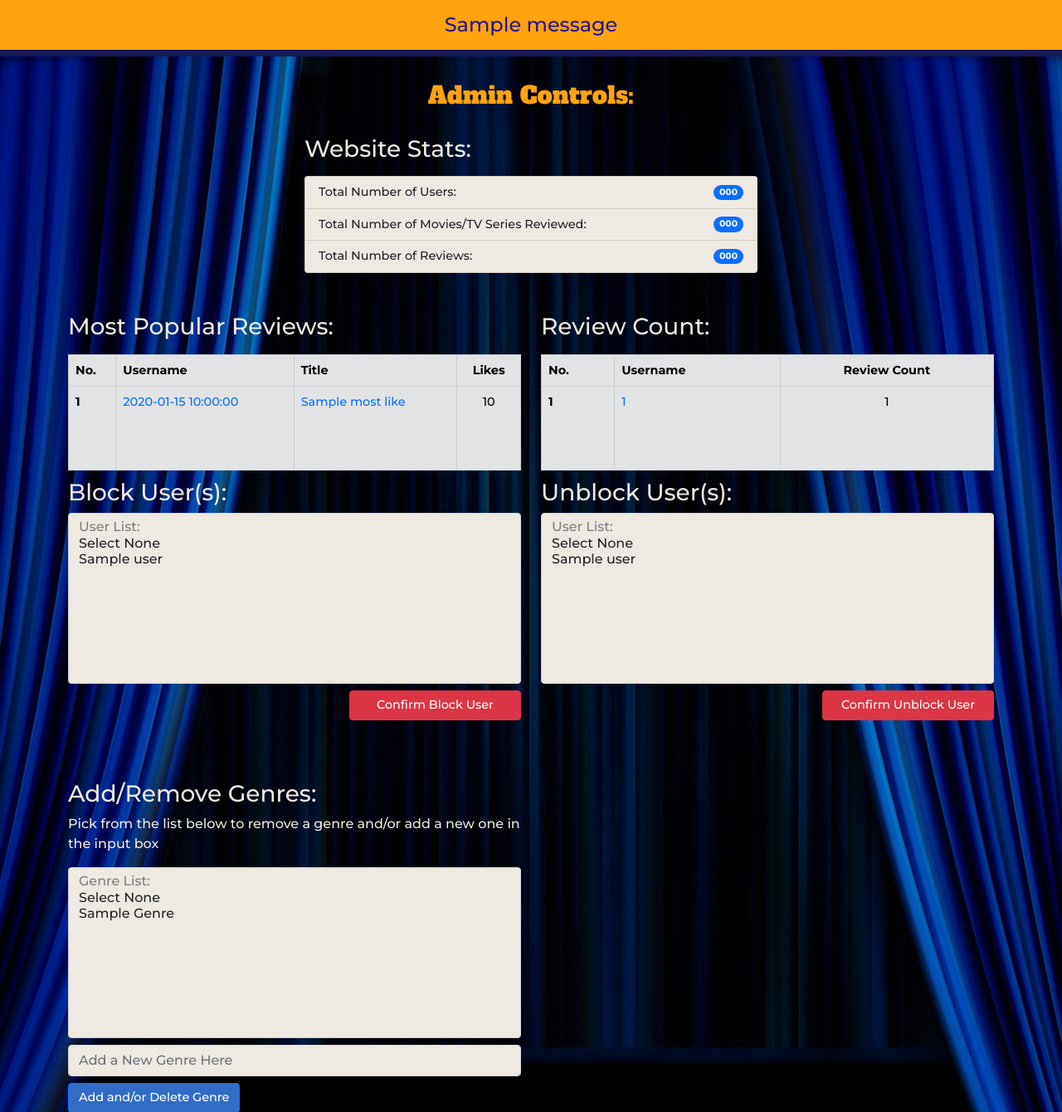
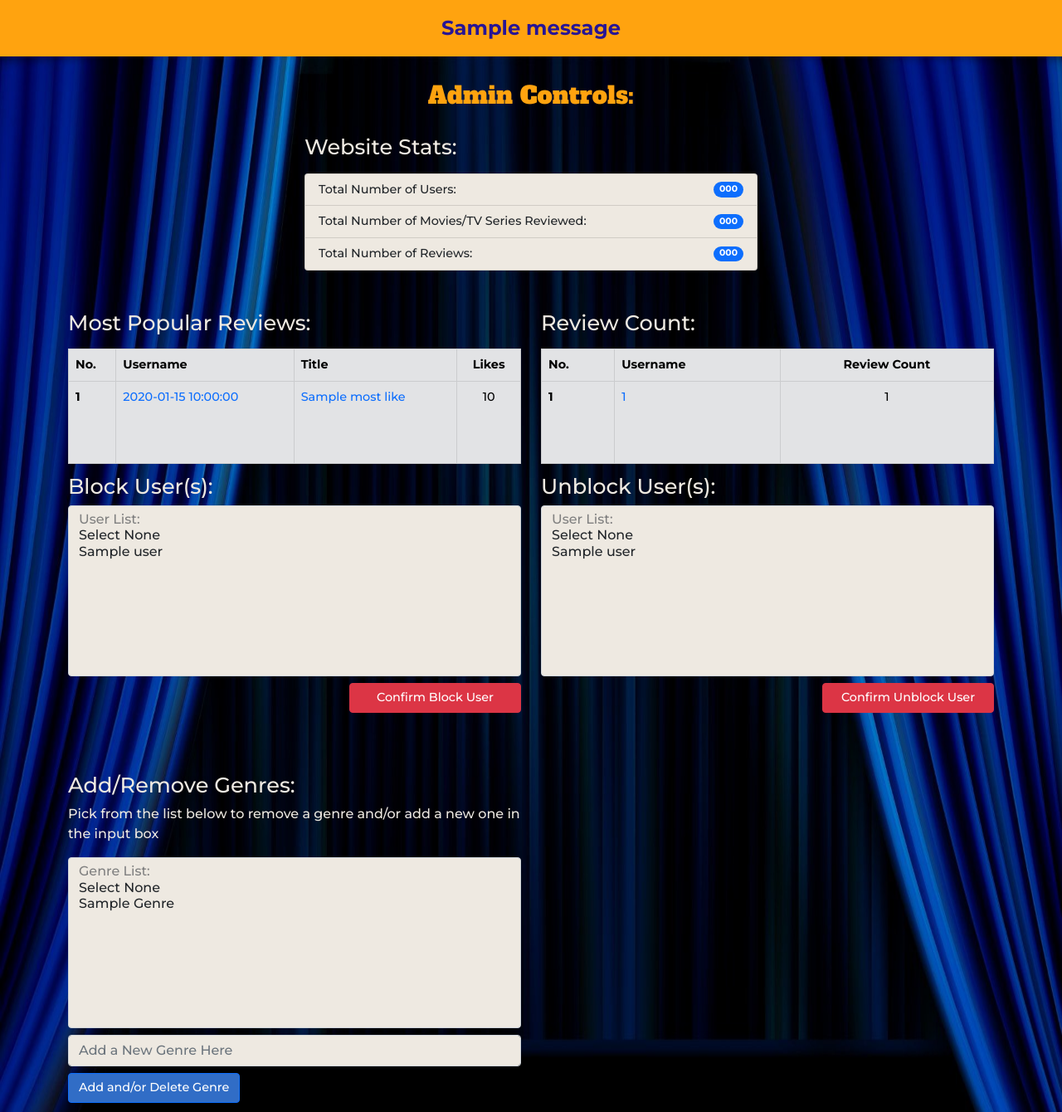
Before and after one commit to robot5000-design/ms3, a Flask app: template templates/admin_controls.html in a window 1280 px wide. Shown: the part 114-1454 px from the top of the page at 83% size. Run offline with Flask 2, Linux system fonts and the light colour scheme; the template is opened without the code that fills it: most values are stand-ins (such as "Sample title", 1, 10 or a date in 2020); one stand-in notice (Sample message) is shown; some libraries are stand-ins or nearby versions.

Commit message:
Tidy heading order and some other styling

```diff
--- a/static/css/style.css
+++ b/static/css/style.css
@@ -49,16 +49,18 @@ i {
   color: #ffa30f;
 }
 
-h1,
 .primary-brand {
   font-size: 1.7em;
   line-height: 1.2em;
 }
 
-h2,
 .secondary-brand {
   font-size: 1.2em;
   line-height: 1.2em;
+}
+
+h2 {
+  font-size: calc(1.2rem + .5vw);
 }
 
 .heading {
@@ -171,6 +173,10 @@ h2,
 
 .flash {
   background-color: #ffa30f;
+}
+
+.flash-msg {
+  font-size: calc(1.275rem + .3vw);
   font-weight: 700;
   color: #281594;
 }
@@ -415,7 +421,7 @@ body .carousel-control-next-icon {
 /*--------------------------------------------------------Modal */
 
 .modal {
-  color: #8b8989;
+  color: #51585e;
 }
 
 /*--------------------------------------------------------Footer */
--- a/templates/admin_controls.html
+++ b/templates/admin_controls.html
@@ -13,7 +13,7 @@
         </div>
         <div class="row">
             <div class="col-12 col-lg-6 offset-lg-3 pb-5">
-                <h3>Website Stats:</h3>
+                <h2>Website Stats:</h2>
                 <ul class="list-group stats-group mt-3">
                     <li class="list-group-item d-flex justify-content-between align-items-center">
                         Total Number of Users:
@@ -32,7 +32,7 @@
         </div>
         <div class="row">
             <div class="col-12 col-lg-6">
-                <h3>Most Popular Reviews:</h3>
+                <h2>Most Popular Reviews:</h2>
                 <table class="table table-hover table-secondary table-bordered mt-3 mb-5">
                     <thead>
                         <tr>
@@ -65,7 +65,7 @@
                 </table>
             </div>
             <div class="col-12 col-lg-6">
-                <h3>Review Count:</h3>
+                <h2>Review Count:</h2>
                 <table class="table reviews-table table-hover table-secondary table-bordered mt-3 mb-5">
                     <thead>
                         <tr>
@@ -93,7 +93,7 @@
         </div>
         <div class="row mb-5 mt-4">
             <div class="col-12 col-lg-6 pb-4">
-                <h3>Block User(s):</h3>
+                <h2>Block User(s):</h2>
                 <form class="" action="{{ url_for('admin_controls') }}" method="POST">
                     <input type="hidden" name="csrf_token" value="{{ csrf_token() }}" />
                     <select class="form-select select-user mb-2" name="block-selected" size="10"
@@ -115,7 +115,7 @@
                 </form>
             </div>
             <div class="col-12 col-lg-6">
-                <h3>Unblock User(s):</h3>
+                <h2>Unblock User(s):</h2>
                 <form class="" action="{{ url_for('admin_controls') }}" method="POST">
                     <input type="hidden" name="csrf_token" value="{{ csrf_token() }}" />
                     <select class="form-select select-user mb-2" name="unblock-selected" size="10"
@@ -137,7 +137,7 @@
         </div>
         <div class="row">
             <div class="col-12 col-lg-6 mb-4">
-                <h3>Add/Remove Genres:</h3>
+                <h2>Add/Remove Genres:</h2>
                 <p>
                     Pick from the list below to remove a genre and/or add a new one in the
                     input box
--- a/templates/base.html
+++ b/templates/base.html
@@ -78,22 +78,20 @@
             </div>
         </div>
     </nav>
-    <section class="flash text-center">
+    <aside class="flash text-center">
         <!-- flash messages -->
         {% with messages = get_flashed_messages() %}
             {% if messages %}
                 {% for message in messages %}
-                    <h4 class="py-3">{{ message }}</h4>
+                    <div class="flash-msg py-3">{{ message }}</div>
                 {% endfor %}
             {% endif %}
         {% endwith %}
-    </section>
-
+    </aside>
     <main class="container-fluid backing-image">
         {% block content %}
         {% endblock %}
     </main>
-
     <!-- Footer with Social Links and Feedback Form -->
     <footer>
         <div class="container-fluid footer-container">
@@ -133,7 +131,6 @@
             </div>
         </div>
     </footer>
-
     <!-- Modal -->
     <div class="modal fade" id="logInModal" tabindex="-1" aria-labelledby="logInModalLabel" aria-hidden="true">
         <div class="modal-dialog">
--- a/templates/index.html
+++ b/templates/index.html
@@ -335,7 +335,7 @@
             </div>
             <div class="row">
                 <div class="col-12 col-md-10 offset-md-1 col-lg-7 offset-lg-0">
-                    <h3>Most Popular Reviews:</h3>
+                    <h2>Most Popular Reviews:</h2>
                     <table class="table table-hover table-secondary table-bordered mt-3 mb-5">
                         <thead>
                             <tr>
@@ -368,7 +368,7 @@
                     </table>
                 </div>
                 <div class="col-12 col-md-10 offset-md-1 col-lg-5 offset-lg-0">
-                    <h3>Review Count:</h3>
+                    <h2>Review Count:</h2>
                     <table class="table reviews-table table-hover table-secondary table-bordered mt-3 mb-5">
                         <thead>
                             <tr>
@@ -397,7 +397,7 @@
         {% else %}
             <div class="row text-center">
                 <div class="col">
-                    <h3 class="p-5">No Results at Present!</h3>
+                    <h2 class="p-5">No Results at Present!</h2>
                 </div>
             </div>
         {% endif %}
```
